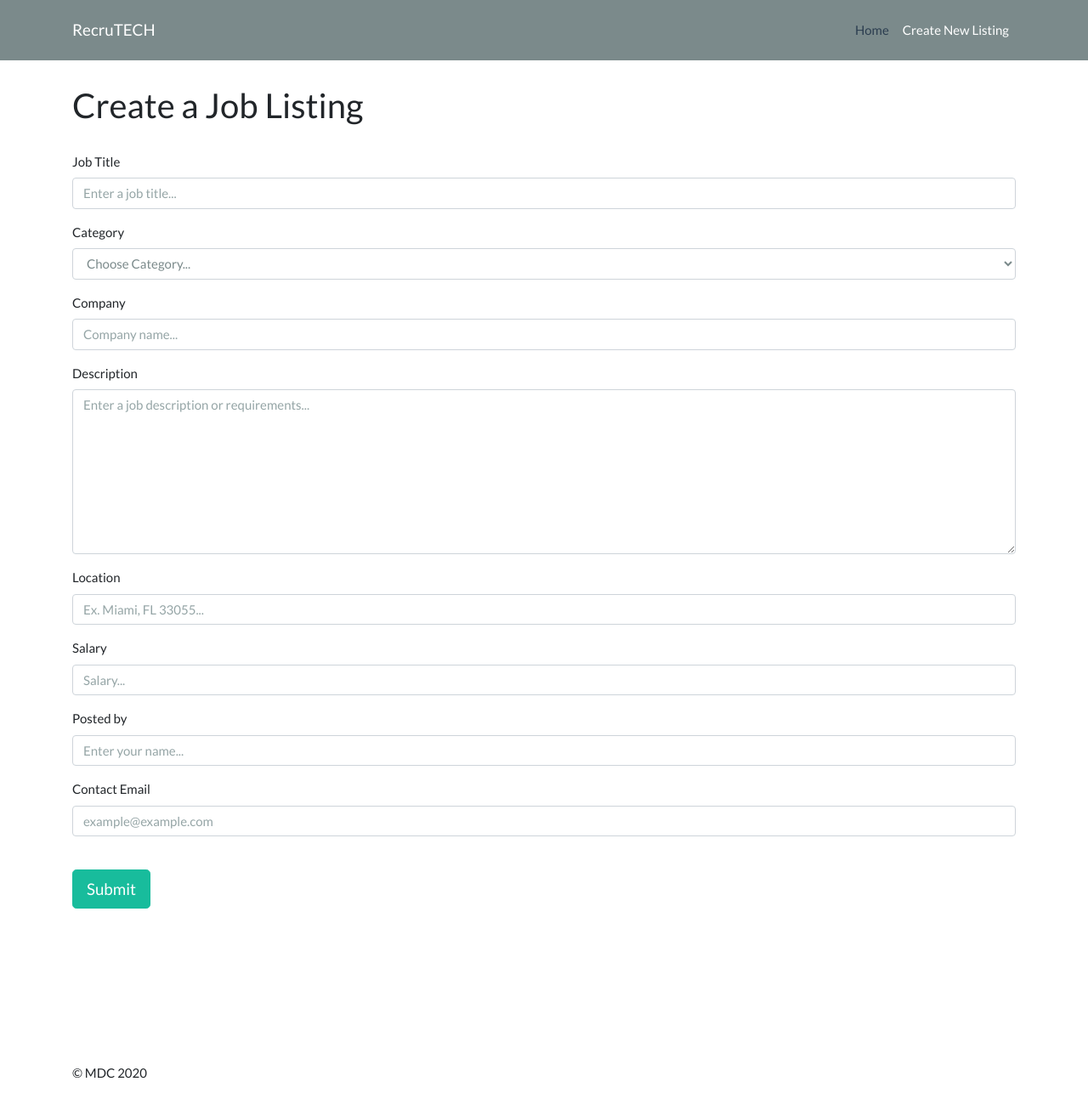
After one commit to willyestrada81/RecruTECH, a PHP site: page /create.php in a window 1280 px wide. The commit adds this page. Shown: the whole page at 85% size. Run offline with PHP 8.4, Linux system fonts and the light colour scheme; data that the repository does not hold is empty; some libraries are stand-ins or nearby versions.

Commit message:
Added create_job page & helper file

```diff
--- a/config/config.php
+++ b/config/config.php
@@ -1,8 +1,8 @@
 <?php
     // DB Params
-    define("DB_HOST", "mysql://bab3007dda357d:18ad1a94@us-cdbr-iron-east-04.cleardb.net/heroku_5ccf053813f288c?reconnect=true");
-    define("DB_USER", "bab3007dda357d");
-    define("DB_PASS", "18ad1a94");
+    define("DB_HOST", "localhost");
+    define("DB_USER", "root");
+    define("DB_PASS", "1234");
     define("DB_NAME", "jobListing");
 
     define("SITE_TITLE", "JOBBIES");
--- a/config/init.php
+++ b/config/init.php
@@ -1,8 +1,14 @@
 <?php
+
+// Start Session
+session_start();
 // Config File
 require_once 'config.php';
+
+// Include Helper
+require_once 'helpers/system_helper.php';
+
 // Autoloader
 function __autoload($class_name){
-
     require_once 'lib/'.$class_name.'.php';
 }
--- /dev/null
+++ b/create.php
@@ -0,0 +1,32 @@
+<?php
+
+include_once 'config/init.php';
+
+$job = new Job;
+$template = new Template('templates/job_create.php');
+
+if (isset($_POST['submit'])) {
+    // Create data array
+    $data = array();
+    $data['job_title'] = $_POST['job_title'];
+    $data['company'] = $_POST['company'];
+    $data['category_id'] = $_POST['category'];
+    $data['description'] = $_POST['description'];
+    $data['location'] = $_POST['location'];
+    $data['salary'] = $_POST['salary'];
+    $data['contact_user'] = $_POST['contact_name'];
+    $data['contact_email'] = $_POST['contact_email'];
+
+    if ($job->create($data)) {
+        redirect('index.php', 'Your job has been listed', 'success');
+    } else {
+        redirect('index.php', 'Something went wrong', 'error');
+    }
+}
+
+
+$template->categories = $job->getCategories();
+
+echo $template;
+
+?>
--- /dev/null
+++ b/helpers/system_helper.php
@@ -0,0 +1,27 @@
+<?php
+
+    //Redirect to page
+
+    function redirect($page = FALSE, $message = NULL, $message_type = NULL) {
+        if (is_string ($page)) {
+            $location = $page;
+        } else {
+            $location = $_SERVER['SCRIPT_NAME'];
+        }
+
+        // Check for message
+
+        if ($message != NULL) {
+            // Set message
+            $_SESSION['message'] = $message;
+        }
+        // Check for Type
+        if ($message_type != NULL) {
+            // Set message
+            $_SESSION['message_type'] = $message_type;
+        }
+
+        // Redirect
+        header('Location:'.$location);
+        exit;
+    }
--- a/index.php
+++ b/index.php
@@ -1,6 +1,6 @@
- <?php ini_set('display_errors', 1);
+ <?php /*ini_set('display_errors', 1);
 ini_set('display_startup_errors', 1);
-error_reporting(E_ALL);
+error_reporting(E_ALL);*/
 
 include_once 'config/init.php';
 
--- a/lib/Job.php
+++ b/lib/Job.php
@@ -73,6 +73,30 @@
             return $row;
         }
 
+        // Create Job
+
+        public function create($data){
+            // Insert Query
+            $this->db->query("INSERT INTO jobs (category_id, job_title, company, description, location, salary, contact_user, contact_email)
+                                VALUES (:category_id, :job_title, :company, :description, :location, :salary, :contact_user, :contact_email)");
+            // Bind Data
+            $this->db->bind(':category_id', $data['category_id']);
+            $this->db->bind(':job_title', $data['job_title']);
+            $this->db->bind(':company', $data['company']);
+            $this->db->bind(':salary', $data['salary']);
+            $this->db->bind(':description', $data['description']);
+            $this->db->bind(':location', $data['location']);
+            $this->db->bind(':contact_user', $data['contact_user']);
+            $this->db->bind(':contact_email', $data['contact_email']);
+
+            // Executed
+
+            if ($this->db->execute()){
+                return true;
+            } else {
+                return false;
+            }
+        }
     }
 
     ?>
--- a/templates/frontpage.php
+++ b/templates/frontpage.php
@@ -4,6 +4,7 @@
  <section id="search">
     <div class="jumbotron jumbotron-fluid">
         <div class="container">
+            <br>
             <h1 class="display-4">Find a Job</h1>
             <form method="GET" action="index.php" class="form">
             <div class="form-row align-items-center">
--- a/templates/inc/header.php
+++ b/templates/inc/header.php
@@ -11,14 +11,14 @@
 <body>
             <nav class="navbar navbar-expand-md navbar-dark fixed-top bg-dark">
                 <div class="container">
-                    <a class="navbar-brand" href="index.php">JobBies</a>
+                    <a class="navbar-brand" href="index.php">RecruTECH</a>
                     <div class="navbar-links">
                         <ul class="navbar-nav mr-auto">
                             <li class="nav-item active">
                                 <a class="nav-link" href="index.php">Home <span class="sr-only">(current)</span></a>
                             </li>
                             <li class="nav-item">
-                                <a class="nav-link" href="#">Create New Listing</a>
+                                <a class="nav-link" href="create.php">Create New Listing</a>
                             </li>
                         </ul>
                     </div>
--- /dev/null
+++ b/templates/job_create.php
@@ -0,0 +1,51 @@
+<?php include 'inc/header.php'; ?>
+
+<div class="container" id="job_listing">
+    <h2 class="page-header">Create a Job Listing</h2>
+    <br>
+    <form method="POST" action="create.php">
+    <div class="form-group">
+        <label for="job_title">Job Title</label>
+        <input type="text" class="form-control" id="job_title" name="job_title" placeholder="Enter a job title...">
+    </div>
+    <div class="form-group">
+        <label for="category">Category</label>
+        <select name="category" class="form-control">
+                    <option value=0>Choose Category...</option>
+                    <?php foreach($categories as $category): ?>
+                    <option value=<?php echo $category->id; ?>><?php echo $category->name; ?></option>
+                    <?php endforeach; ?>
+                </select>
+
+    </div>
+    <div class="form-group">
+        <label for="company">Company</label>
+        <input type="text" class="form-control" id="company" name="company" placeholder="Company name...">
+    </div>
+    <div class="form-group">
+        <label for="description">Description</label>
+        <textarea rows="8" type="text" class="form-control" id="description" name="description" placeholder="Enter a job description or requirements..."></textarea>
+    </div>
+    <div class="form-group">
+        <label for="location">Location</label>
+        <input type="text" class="form-control" id="location" name="location" placeholder="Ex. Miami, FL 33055...">
+    </div>
+    <div class="form-group">
+        <label for="salary">Salary</label>
+        <input type="text" class="form-control" id="salary" name="salary" placeholder="Salary...">
+    </div>
+    <div class="form-group">
+        <label for="contact_name">Posted by</label>
+        <input type="text" class="form-control" id="contact_name" name="contact_name" placeholder="Enter your name...">
+    </div>
+    <div class="form-group">
+        <label for="contact_email">Contact Email</label>
+        <input type="email" class="form-control" id="contact_email" name="contact_email" placeholder="example@example.com">
+    </div>
+    <br>
+    <div class="form-group">
+        <input type="submit" class="btn btn-lg btn-success" value="Submit" name="submit">
+    </div>
+    </form>
+</div>
+<?php include 'inc/footer.php'; ?>
```
Also changed, not shown: database.sql (deleted, +0 -64 lines).
